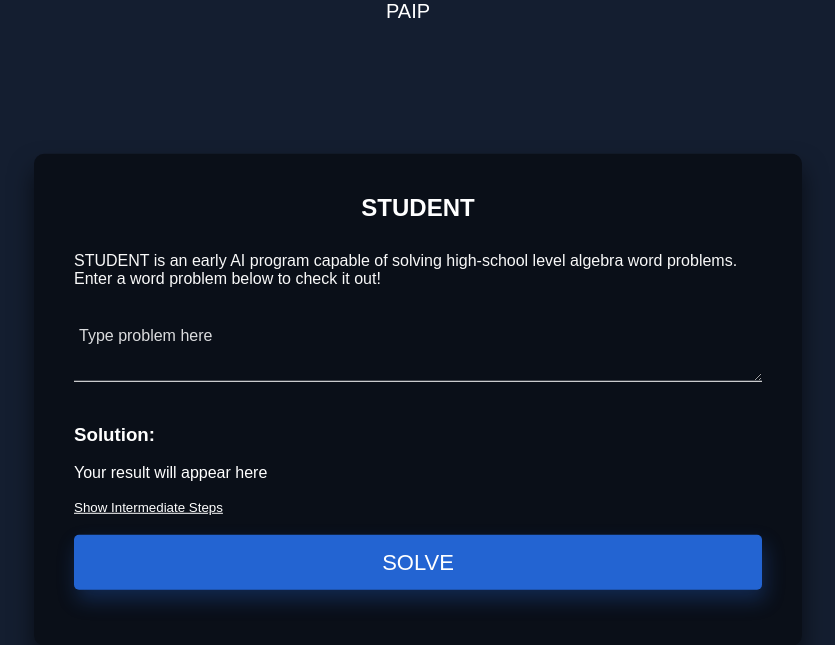
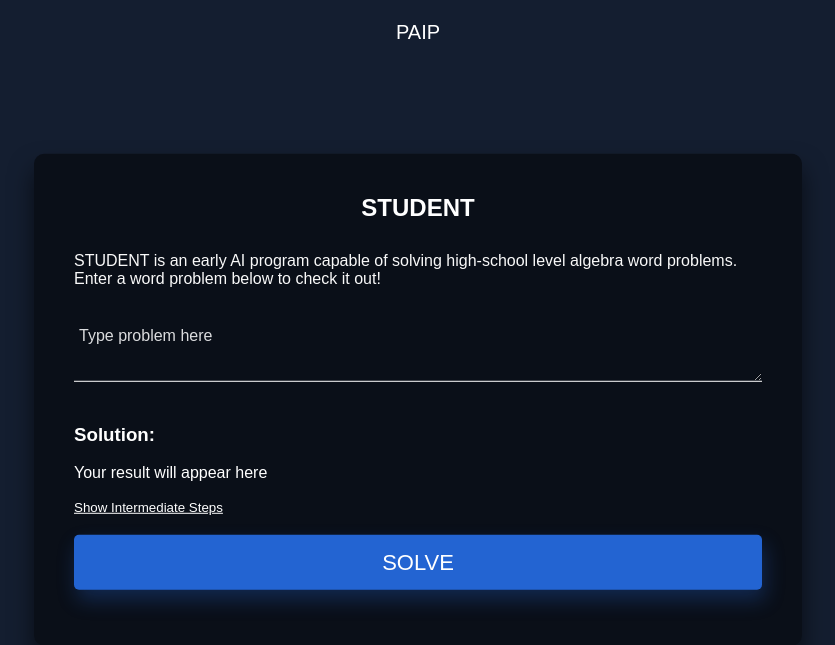
Before and after one commit to S-JZ/paip-goes-haskell, a Django app: page /student/ in a window 1280 px wide. Shown: the top 645 px of the page, without its empty margins (222-1057 px from the left). Run offline with Django 4.2, Linux system fonts and the light colour scheme; some libraries are stand-ins or nearby versions.

Commit message:
CENTER DIV

```diff
--- a/WebApp/templates/student.html
+++ b/WebApp/templates/student.html
@@ -254,10 +254,11 @@
         font-size: 1.25rem;
         align: center;
         margin-top: 2vh;
-        margin-left: 47.5vw;
         color: white;
         text-decoration: none;
         white-space: nowrap;
+        display: flex;
+        justify-content: center;
       }
 
       /****  floating-Lable style end ****/
```
